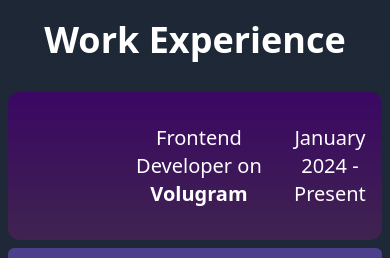
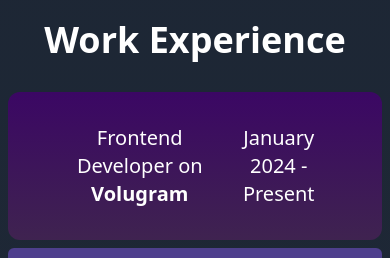
Before and after one commit to Kevinoo5/portfolio, a React (Vite) app: page / in a window 390 px wide. Shown: the part 5800-6058 px from the top of the page. Built offline with nearby package versions, Linux system fonts and the light colour scheme; what tailwindcss-animated would draw is missing.

Commit message:
Updated Experience component styling

```diff
--- a/src/components/Experience.jsx
+++ b/src/components/Experience.jsx
@@ -21,13 +21,13 @@ const Experience = () => {
             "flex justify-evenly py-8 rounded-xl transition-colors text-white bg-gradient-to-b from-purple-950 to-[#3f2350]"
           }
         >
-          <div className="pl-28">
+          <div className="pl-12 md:pl-24">
             Frontend Developer on <strong>Volugram</strong>
           </div>
-          <div>January 2024 - Present</div>
+          <div className="pr-12 md:pr-0">January 2024 - Present</div>
         </AccordionHeader>
         <AccordionBody className="mt-2 pl-6 rounded-md bg-[#4e3f8d] text-white overflow-hidden">
-        <img src="https://volugram.eu/wp-content/uploads/2024/02/VOLUGRAM-Logo-White.png" alt="Volugram" className="w-1/4" />
+        <img src="https://volugram.eu/wp-content/uploads/2024/02/VOLUGRAM-Logo-White.png" alt="Volugram" className="w-full md:w-1/4" />
 
           <p className="w-full">
             Developing the frontend of the Volugram volunteer recognition
```
